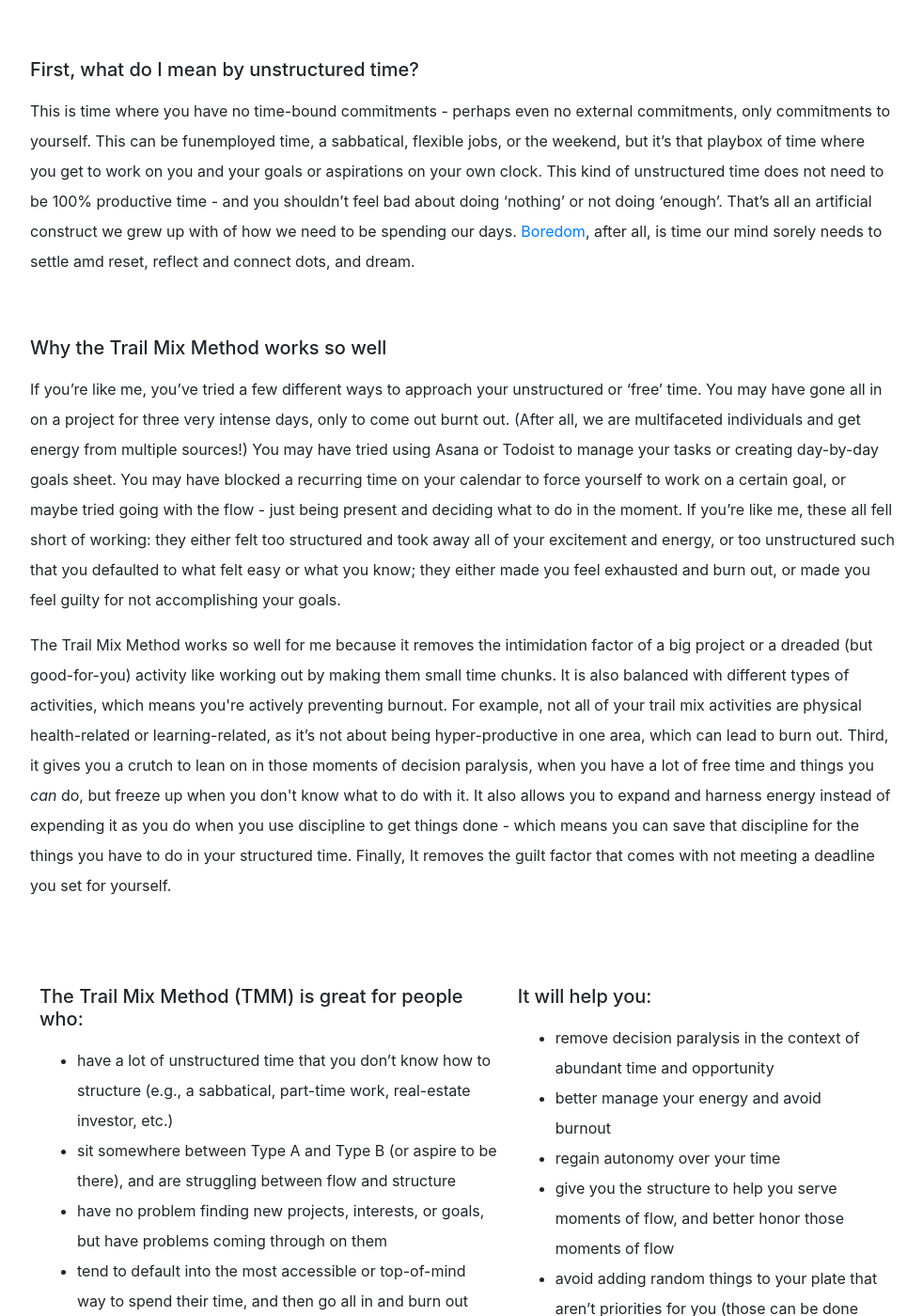
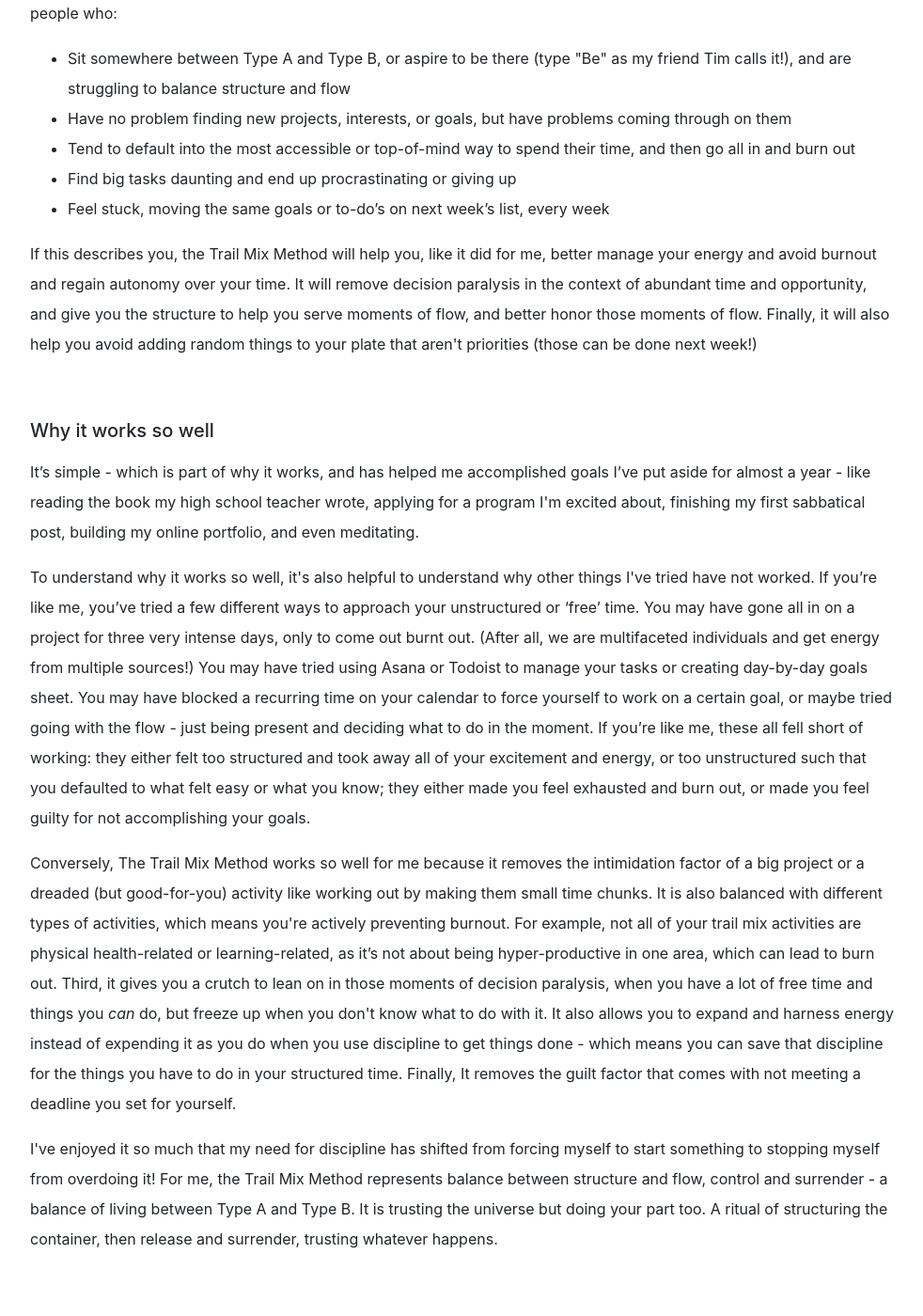
Before and after one commit to dalkat/dalkat.github.io, a Jekyll site: the page built from trailmix.md, in a window 1280 px wide and 1400 px high, scrolled down 1690 px. Shown: the whole window at 94% size, without its empty margins (148-1130 px from the left). Built offline with Jekyll 4.4.1, drawn with Linux system fonts in a browser that asks for light colours; nearby versions of some CDN libraries; some web fonts are replaced; library files that are not in the unit come from our copies; some of the changed text lies outside the part shown.

Commit message:
Trail Mix 3.0 rejigged
see onenote for sections that were removed

```diff
--- a/_layouts/trailmix.html
+++ b/_layouts/trailmix.html
@@ -43,11 +43,11 @@ layout: default-sub
 
 	        <p><h2><strong>The Trail Mix Method</strong></h2></p>
 	        <p><h2>Introduction</h2>
-	        <p>As a recovering type-A, I've long struggled with the balance between structure and flow, or control and <a href="https://amzn.to/2tEqj3V" target="_blank">surrender</a>, and this struggle was <i>completely</i> magnified when I quit my job last fall and embarked on my 'creative' sabbatical. With all this new unstructured time, I wanted to find a way to work on myself and my goals or aspirations on my own clock, but different things I tried either felt overly stifling or so free that I'd get decision paralysis. Sound familiar to anyone?</p>
-            <p>It was after a trip to Patagonia that I discovered a technique that has allowed me to make a playbox of my time; a time management and productivity tool that allowed me to draw on my energy rather than on discipline to get what I wanted to get done, done, and it's what I call now: the Trail Mix Method. </p>
+	        <p>As a recovering type-A, I've long struggled with the balance between structure and flow, or control and <a href="https://amzn.to/2tEqj3V" target="_blank">surrender</a>, and this struggle was <i>completely</i> magnified when I quit my job last fall and embarked on my 'creative' sabbatical. With all this new unstructured time, I didn't feel great about how my time was being spent: I wanted to find a way to work on myself and my goals or aspirations on my own clock, but different things I tried either felt overly stifling or so free that I'd get decision paralysis. Sound familiar to anyone?</p>
+            <p>It was after a trip to Patagonia that I tested a technique that has allowed me to make a playbox of my time; a time management and productivity tool that allowed me to draw on my energy rather than on discipline to get what I wanted to get done, done, and it's what I call now: the Trail Mix Method. </p>
             <p>Enduring the weight of a loaded 40L backpack, 40mph winds that swept me off my feet, and long uphill trails in Patagonia, trail mix gave me energy during my weeklong trek far greater and longer-lasting than any of the energy bars or gus that I had brought with me. Packed with healthy fats, fiber, antioxidants, long-lasting calories, and proteins, the trail mix was the perfect balance of everything in it: just the right amount of sweet to savory, of raisins to M&Ms, etc., and I got exactly what I needed each time I reached into the bag. It was the perfect balance of controlling what was in the bag and blindly trusting that whatever I scooped up each time would be delicious.</p>
             <p>When I got back from my trip and opened up my laptop to get some work done, a question popped into my head: what might a trail mix bag may look like for the things I want to do with my free time each week?</p>
-            <p>I&rsquo;ve started using a metaphoric trail mix bag to manage my energy and unstructured time, and this productivity method has completely transformational for me. It&rsquo;s changed how I understand and honor my own energy, rather than creating resistance, and has helped me come through on daunting tasks that I&rsquo;ve put aside for months. It's been an amazing tool for me, and I hope you might find some inspiration from it too!
+            <p>I&rsquo;ve started using a metaphoric trail mix bag to manage my energy and unstructured time, and this productivity method has completely transformational for me. It&rsquo;s changed how I understand and honor my own energy, rather than creating resistance, and has helped me come through on daunting tasks that I&rsquo;ve put aside for months &em; and some, years. It's been an amazing tool for me, and I hope you might find some inspiration from it too!
              </p>
             <p>&nbsp;</p>
 
@@ -56,54 +56,45 @@ layout: default-sub
 
 
 
-            <h2>Why it works so well and who should use it</h2>
-            <p>The Trail Mix Method is an technique that helps you structure your unstructured time in a way that better understands and manages your energy. Like a trail mix bag, it&rsquo;s a mixed pool of different activities, ideas, and goals (i.e., it&rsquo;s not a bag of just M&Ms or just peanuts, but a mix!), each in little bite-size amounts that is balanced in it&rsquo;s components. It&rsquo;s simple, but it works, and two months into this experiment I&rsquo;ve accomplished goals I&rsquo;ve put aside for almost a year - like reading the book my high school teacher wrote, writing my application for a program I&rsquo;m excited about, meditating, or putting together my website. I've enjoyed it so much that my need for discipline has shifted from forcing myself to start something to stopping myself from overdoing it! For me, the Trail Mix Method represents balance between structure and flow, control and surrender - a balance of living between Type A and Type B. It is trusting the universe but doing your part too. A ritual of structuring the container, then release and surrender, trusting whatever happens.&nbsp;</p>
+            <p><h2>What is the Trail Mix Method</h2></p>
+            <p>The Trail Mix Method is an technique that helps you structure your unstructured time in a flexible way that better understands and manages your energy, rather than relying on discipline alone. In the same way that literal trail mix is a mix of bite-sized goodies (rather than a whole bag of M&Ms or raisins), the Trail Mix Method is a mixed pool of different activities, ideas, and goals, each in little bite-size amounts that balance one another.</p>
+
+            <p><h5>Who it's for</h5></p>
+            <p>The Trail Mix Method (TMM) is great tool for people who gave a lot of unstructured time that they don't know how to structure - whether due to a sabbatical, part-time work, or a flexible job like real estate. More specifically, it's great for people who:</p>
+            <p><ul>
+            <li>Sit somewhere between Type A and Type B, or aspire to be there (type "Be" as my friend Tim calls it!), and are struggling to balance structure and flow</li>
+            <li>Have no problem finding new projects, interests, or goals, but have problems coming through on them&nbsp;</li>
+            <li>Tend to default into the most accessible or top-of-mind way to spend their time, and then go all in and burn out</li>
+            <li>Find big tasks daunting and end up procrastinating or giving up</li>
+            <li>Feel stuck, moving the same goals or to-do&rsquo;s on next week&rsquo;s list, every week&nbsp;</li>
+            </ul></p>
+
+            <p>If this describes you, the Trail Mix Method will help you, like it did for me, better manage your energy and avoid burnout and regain autonomy over your time. It will remove decision paralysis in the context of abundant time and opportunity, and give you the structure to help you serve moments of flow, and better honor those moments of flow. Finally, it will also help you avoid adding random things to your plate that aren't priorities (those can be done next week!)</p>
+
             <p>&nbsp;</p>
 
-            <p><h5>First, what do I mean by unstructured time?</h5></p>
+            <p><h5>Why it works so well</h5></p>
+            <p>It&rsquo;s simple - which is part of why it works, and has helped me accomplished goals I&rsquo;ve put aside for almost a year - like reading the book my high school teacher wrote, applying for a program I'm excited about, finishing my first sabbatical post, building my online portfolio, and even meditating.</p>
+
+            <p>To understand why it works so well, it's also helpful to understand why other things I've tried have not worked. If you&rsquo;re like me, you&rsquo;ve tried a few different ways to approach your unstructured or &lsquo;free&rsquo; time. You may have gone all in on a project for three very intense days, only to come out burnt out. (After all, we are multifaceted individuals and get energy from multiple sources!) You may have tried using Asana or Todoist to manage your tasks or creating day-by-day goals sheet. You may have blocked a recurring time on your calendar to force yourself to work on a certain goal, or maybe tried going with the flow - just being present and deciding what to do in the moment. If you&rsquo;re like me, these all fell short of working: they either felt too structured and took away all of your excitement and energy, or too unstructured such that you defaulted to what felt easy or what you know; they either made you feel exhausted and burn out, or made you feel guilty for not accomplishing your goals.&nbsp;</p>
+
+            <p>Conversely, The Trail Mix Method works so well for me because it removes the intimidation factor of a big project or a dreaded (but good-for-you) activity like working out by making them small time chunks. It is also balanced with different types of activities, which means you're actively preventing burnout. For example, not all of your trail mix activities are physical health-related or learning-related, as it&rsquo;s not about being hyper-productive in one area, which can lead to burn out. Third, it gives you a crutch to lean on in those moments of decision paralysis, when you have a lot of free time and things you <i>can</i> do, but freeze up when you don't know what to do with it. It also allows you to expand and harness energy instead of expending it as you do when you use discipline to get things done - which means you can save that discipline for the things you have to do in your structured time. Finally, It removes the guilt factor that comes with not meeting a deadline you set for yourself.</p>
+
+            <p>I've enjoyed it so much that my need for discipline has shifted from forcing myself to start something to stopping myself from overdoing it! For me, the Trail Mix Method represents balance between structure and flow, control and surrender - a balance of living between Type A and Type B. It is trusting the universe but doing your part too. A ritual of structuring the container, then release and surrender, trusting whatever happens.</p>
+
+            <p>&nbsp;</p>
+
+
+            <p><h5>What do I mean by unstructured time?</h5></p>
             <p>This is time where you have no time-bound commitments - perhaps even no external commitments, only commitments to yourself. This can be funemployed time, a sabbatical, flexible jobs, or the weekend, but it&rsquo;s that playbox of time where you get to work on you and your goals or aspirations on your own clock. This kind of unstructured time does not need to be 100% productive time - and you shouldn&rsquo;t feel bad about doing &lsquo;nothing&rsquo; or not doing &lsquo;enough&rsquo;. That&rsquo;s all an artificial construct we grew up with of how we need to be spending our days. <a href="https://www.ted.com/talks/manoush_zomorodi_how_boredom_can_lead_to_your_most_brilliant_ideas?referrer=playlist-why_it_s_sometimes_good_to_be_bored" target="_blank">Boredom</a>, after all, is time our mind sorely needs to settle amd reset, reflect and connect dots, and dream.</p>
             <p>&nbsp;</p>
 
-            <p><h5>Why the Trail Mix Method works so well</h5> </p>
-            <p>If you&rsquo;re like me, you&rsquo;ve tried a few different ways to approach your unstructured or &lsquo;free&rsquo; time. You may have gone all in on a project for three very intense days, only to come out burnt out. (After all, we are multifaceted individuals and get energy from multiple sources!) You may have tried using Asana or Todoist to manage your tasks or creating day-by-day goals sheet. You may have blocked a recurring time on your calendar to force yourself to work on a certain goal, or maybe tried going with the flow - just being present and deciding what to do in the moment. If you&rsquo;re like me, these all fell short of working: they either felt too structured and took away all of your excitement and energy, or too unstructured such that you defaulted to what felt easy or what you know; they either made you feel exhausted and burn out, or made you feel guilty for not accomplishing your goals.&nbsp;</p>
+            <p><h5>What Trail Mix Method is not</h5></p>
+            <p>The Trail Mix Method is a great way to manage unstructured time, and in order to best serve you, it's important to note what this method is not.</p>
 
-            <p>The Trail Mix Method works so well for me because it removes the intimidation factor of a big project or a dreaded (but good-for-you) activity like working out by making them small time chunks. It is also balanced with different types of activities, which means you're actively preventing burnout. For example, not all of your trail mix activities are physical health-related or learning-related, as it&rsquo;s not about being hyper-productive in one area, which can lead to burn out. Third, it gives you a crutch to lean on in those moments of decision paralysis, when you have a lot of free time and things you <i>can</i> do, but freeze up when you don't know what to do with it. It also allows you to expand and harness energy instead of expending it as you do when you use discipline to get things done - which means you can save that discipline for the things you have to do in your structured time. Finally, It removes the guilt factor that comes with not meeting a deadline you set for yourself.</p>
-            <p>&nbsp;</p>
-            <table>
-            <tbody>
-            <tr>
-            <td style="vertical-align: top; padding:10px;">
-            <p><h5>The Trail Mix Method (TMM) is great for people who:</h5></p>
-            <ul>
-            <li>have a lot of unstructured time that you don&rsquo;t know how to structure (e.g., a sabbatical, part-time work, real-estate investor, etc.)</li>
-            <li>sit somewhere between Type A and Type B (or aspire to be there), and are struggling between flow and structure</li>
-            <li>have no problem finding new projects, interests, or goals, but have problems coming through on them&nbsp;</li>
-            <li>tend to default into the most accessible or top-of-mind way to spend their time, and then go all in and burn out</li>
-            <li>Find big tasks daunting and end up procrastinating or giving up</li>
-            <li>feel stuck, moving the same goals or to-do&rsquo;s on next week&rsquo;s list, every week&nbsp;</li>
-            </ul>
-            </td>
-            <td style="vertical-align: top; padding:10px;">
-            <p><h5>It will help you:</h5></p>
-            <ul>
-            <li>remove decision paralysis in the context of abundant time and opportunity</li>
-            <li>better manage your energy and avoid burnout&nbsp;</li>
-            <li>regain autonomy over your time</li>
-            <li>give you the structure to help you serve moments of flow, and better honor those moments of flow</li>
-            <li>avoid adding random things to your plate that aren&rsquo;t priorities for you (those can be done next week!)</li>
-            </ul>
-            </td>
-            </tr>
-            </tbody>
-            </table>
+            <p>Your Trail Mix Bag is not a place to store time-sensitive to-do's or external commitments that you 'have to get done' (e.g., project deadline, doctor's appointment, picnic with friends) - because that's part of your structured time, not your unstructured or free time. Rather, it is a way to think about activities you want to do in free / unstructured time, with flexibility in completion, after you&rsquo;ve completed your responsibilities for the day. Since this method is all about flexibility in when you do things and surrendering to whatever 'handful' of trail mix you draw out, urgent tasks will (1) get lost in the bag and (2) add a priority system and hierarchy within your bag that contradicts the &lsquo;equal value&rsquo; of every handful of trail mix. Normally, I go through my &lsquo;urgent tasks&rsquo; on my Todoist app, and then once my time has been freed, I can switch to my trail mix bag (see FAQ below for more on other systems I use).</p>
 
-            <p>&nbsp;</p>
-            <p><h5>WHAT IT'S NOT</h5></p>
-            <p>
-            <ul>
-            <li>It's not a system for urgent or time-sensitive tasks - since this method is all about flexibility in when you do things, you wouldn&rsquo;t want to use it for things that are urgently due, but rather things that may be have some flexiblity in when they can be completed. The reason for this is that urgent tasks add a priority system and hierarchy, and that undoes the &lsquo;equal value&rsquo; of every handful of trail mix. Normally, I go through my &lsquo;urgent tasks&rsquo; on my Todoist app, and then once my time has been freed, I can switch to my trail mix bag.</li>
-            <li>It&rsquo;s not a place to sort  to-do&rsquo;s or things with external commitments that you &lsquo;have to get done&rsquo; (e.g., project deadline, doctor&rsquo;s appointment, picnic with friends) - because that&rsquo;s not part of your unstructured or free time. This is a way to think about activities you would do in free / unstructured time, after you&rsquo;ve completed your responsibilities for the day. It&rsquo;s things you WANT to do, not have to do; the things you believe will help you grow, increase your happiness, or break down your non-urgent &lsquo;have to&rsquo;s in a way that serves your energy. It&rsquo;s an energy and aspirations management system - that also happens to be a great method for productivity for your free time.&nbsp;</li>
-            </ul></p>
+            <p>Think about the activities in your bag as things you WANT to do, rather than have to do; the things you believe will help you grow, increase your happiness, or break down your non-urgent &lsquo;have to&rsquo;s in a way that serves your energy. At the heart of it, the Trail Mix Method is an energy and aspirations management system - that also happens to be a great method for productivity for your free time.</p>
 
 
             <p>&nbsp;</p>
```
Also changed, not shown: other parts of _layouts/trailmix.html (+1 -1 lines).
